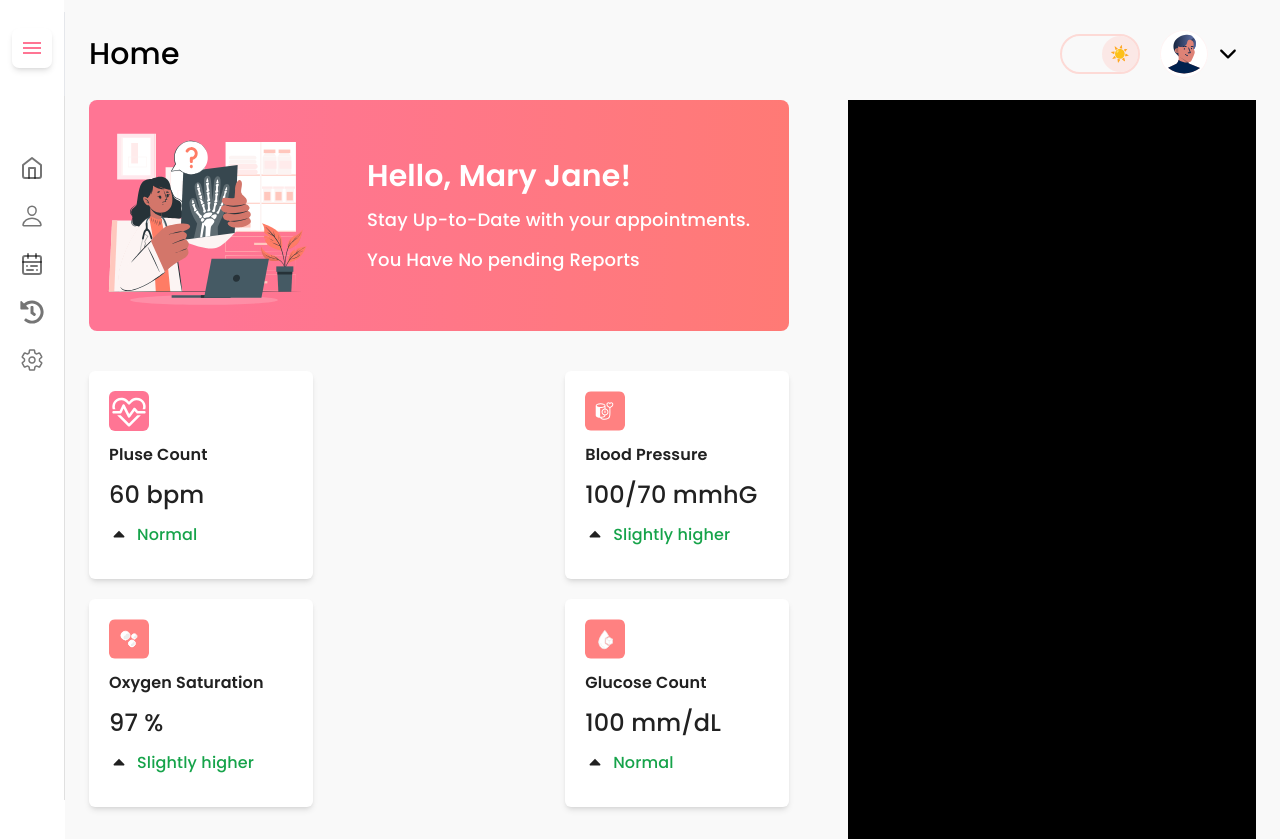
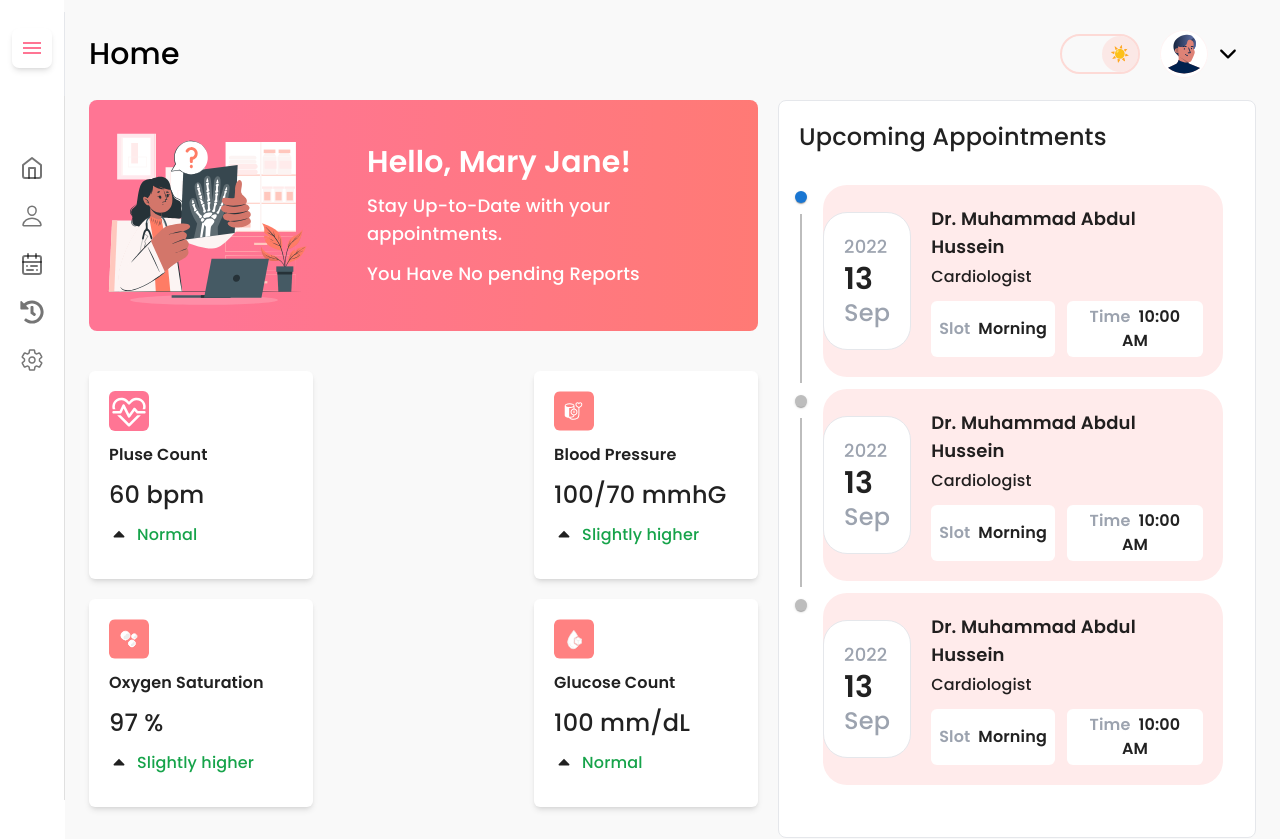
Before and after one commit to DeveloperDolon/Rainier-job-task, a React (Vite) app: page / in a window 1280 px wide. Shown: the top 839 px of the page. Built offline with nearby package versions, Linux system fonts and the light colour scheme.

Commit message:
appoinment section added commit

```diff
--- a/package.json
+++ b/package.json
@@ -13,6 +13,7 @@
     "@emotion/react": "^11.11.1",
     "@emotion/styled": "^11.11.0",
     "@mui/icons-material": "^5.15.0",
+    "@mui/lab": "^5.0.0-alpha.156",
     "@mui/material": "^5.15.0",
     "@mui/styled-engine-sc": "^6.0.0-alpha.8",
     "moment": "^2.29.4",
--- /dev/null
+++ b/src/components/Appointments/Appointments.jsx
@@ -0,0 +1,134 @@
+import Timeline from '@mui/lab/Timeline';
+import TimelineItem, { timelineItemClasses } from '@mui/lab/TimelineItem';
+import TimelineSeparator from '@mui/lab/TimelineSeparator';
+import TimelineConnector from '@mui/lab/TimelineConnector';
+import TimelineContent from '@mui/lab/TimelineContent';
+import TimelineDot from '@mui/lab/TimelineDot';
+
+
+const Appointments = () => {
+    return (
+        <div className='pb-10'>
+
+            <h3 className='md:text-2xl px-5 py-5 pb-5 text-lg font-medium'>Upcoming Appointments</h3>
+
+            <Timeline
+                sx={{
+                    [`& .${timelineItemClasses.root}:before`]: {
+                        flex: 0,
+                        padding: 0,
+                    },
+                }}>
+                <TimelineItem>
+                    <TimelineSeparator>
+                        <TimelineDot color="primary" />
+                        <TimelineConnector />
+                    </TimelineSeparator>
+                    <TimelineContent>
+                        <div className='flex h-fit items-center bg-[#FFEBEB] rounded-3xl'>
+                            <div className='bg-white rounded-3xl border w-fit p-5'>
+                                <h4 className='md:text-lg text-sm font-medium text-gray-400'>2022</h4>
+
+                                <h3 className='md:text-3xl text-xl font-semibold'>13</h3>
+                                <h3 className='md:text-2xl text-xl font-medium text-gray-400'>Sep</h3>
+                            </div>
+
+                            <div className='p-5'>
+                                <h3 className='md:text-lg text-base font-semibold'>Dr. Muhammad Abdul Hussein</h3>
+                                <p className='md:text-base text-sm font-medium py-1'>Cardiologist</p>
+
+                                <div className='flex gap-3 mt-2'>
+                                    <button className='md:text-base text-sm font-semibold bg-white py-1 px-2 rounded-md'>
+                                        <span className='text-gray-400 mr-2'>
+                                            Slot
+                                        </span>
+                                        Morning
+                                    </button>
+                                    <button className='md:text-base text-sm font-semibold bg-white py-1 px-2 rounded-md'>
+                                        <span className='text-gray-400 mr-2'>
+                                            Time
+                                        </span>
+                                        10:00 AM
+                                    </button>
+                                </div>
+                            </div>
+                        </div>
+                    </TimelineContent>
+                </TimelineItem>
+                <TimelineItem>
+                    <TimelineSeparator>
+                        <TimelineDot />
+                        <TimelineConnector />
+                    </TimelineSeparator>
+                    <TimelineContent>
+                        <div className='flex h-fit items-center bg-[#FFEBEB] rounded-3xl'>
+                            <div className='bg-white rounded-3xl border w-fit p-5'>
+                                <h4 className='md:text-lg text-sm font-medium text-gray-400'>2022</h4>
+
+                                <h3 className='md:text-3xl text-xl font-semibold'>13</h3>
+                                <h3 className='md:text-2xl text-xl font-medium text-gray-400'>Sep</h3>
+                            </div>
+
+                            <div className='p-5'>
+                                <h3 className='md:text-lg text-base font-semibold'>Dr. Muhammad Abdul Hussein</h3>
+                                <p className='md:text-base text-sm font-medium py-1'>Cardiologist</p>
+
+                                <div className='flex gap-3 mt-2'>
+                                    <button className='md:text-base text-sm font-semibold bg-white py-1 px-2 rounded-md'>
+                                        <span className='text-gray-400 mr-2'>
+                                            Slot
+                                        </span>
+                                        Morning
+                                    </button>
+                                    <button className='md:text-base text-sm font-semibold bg-white py-1 px-2 rounded-md'>
+                                        <span className='text-gray-400 mr-2'>
+                                            Time
+                                        </span>
+                                        10:00 AM
+                                    </button>
+                                </div>
+                            </div>
+                        </div>
+                    </TimelineContent>
+                </TimelineItem>
+                <TimelineItem>
+                    <TimelineSeparator>
+                        <TimelineDot />
+                    </TimelineSeparator>
+                    <TimelineContent>
+                        <div className='flex h-fit items-center bg-[#FFEBEB] rounded-3xl'>
+                            <div className='bg-white rounded-3xl border w-fit p-5'>
+                                <h4 className='md:text-lg text-sm font-medium text-gray-400'>2022</h4>
+
+                                <h3 className='md:text-3xl text-xl font-semibold'>13</h3>
+                                <h3 className='md:text-2xl text-xl font-medium text-gray-400'>Sep</h3>
+                            </div>
+
+                            <div className='p-5'>
+                                <h3 className='md:text-lg text-base font-semibold'>Dr. Muhammad Abdul Hussein</h3>
+                                <p className='md:text-base text-sm font-medium py-1'>Cardiologist</p>
+
+                                <div className='flex gap-3 mt-2'>
+                                    <button className='md:text-base text-sm font-semibold bg-white py-1 px-2 rounded-md'>
+                                        <span className='text-gray-400 mr-2'>
+                                            Slot
+                                        </span>
+                                        Morning
+                                    </button>
+                                    <button className='md:text-base text-sm font-semibold bg-white py-1 px-2 rounded-md'>
+                                        <span className='text-gray-400 mr-2'>
+                                            Time
+                                        </span>
+                                        10:00 AM
+                                    </button>
+                                </div>
+                            </div>
+                        </div>
+                    </TimelineContent>
+                </TimelineItem>
+            </Timeline>
+        </div>
+    );
+};
+
+export default Appointments;
--- a/src/components/WellcomeComponent/WellcomeComponent.jsx
+++ b/src/components/WellcomeComponent/WellcomeComponent.jsx
@@ -8,6 +8,7 @@ import { MdDone } from "react-icons/md";
 import "./style.css";
 import { useState } from "react";
 import moment from "moment";
+import Appointments from "../Appointments/Appointments";
 
 const WellcomeComponent = () => {
 
@@ -128,8 +129,8 @@ const WellcomeComponent = () => {
                 </div>
             </div>
 
-            <div className="lg:w-[35%] w-full bg-black">
-                sf
+            <div className="lg:w-[500px] w-full h-fit bg-white border rounded-lg">
+                <Appointments></Appointments>
             </div>
         </div>
     );
```
Also changed, not shown: 1 other file (tests, documents, lock files or other folders).
